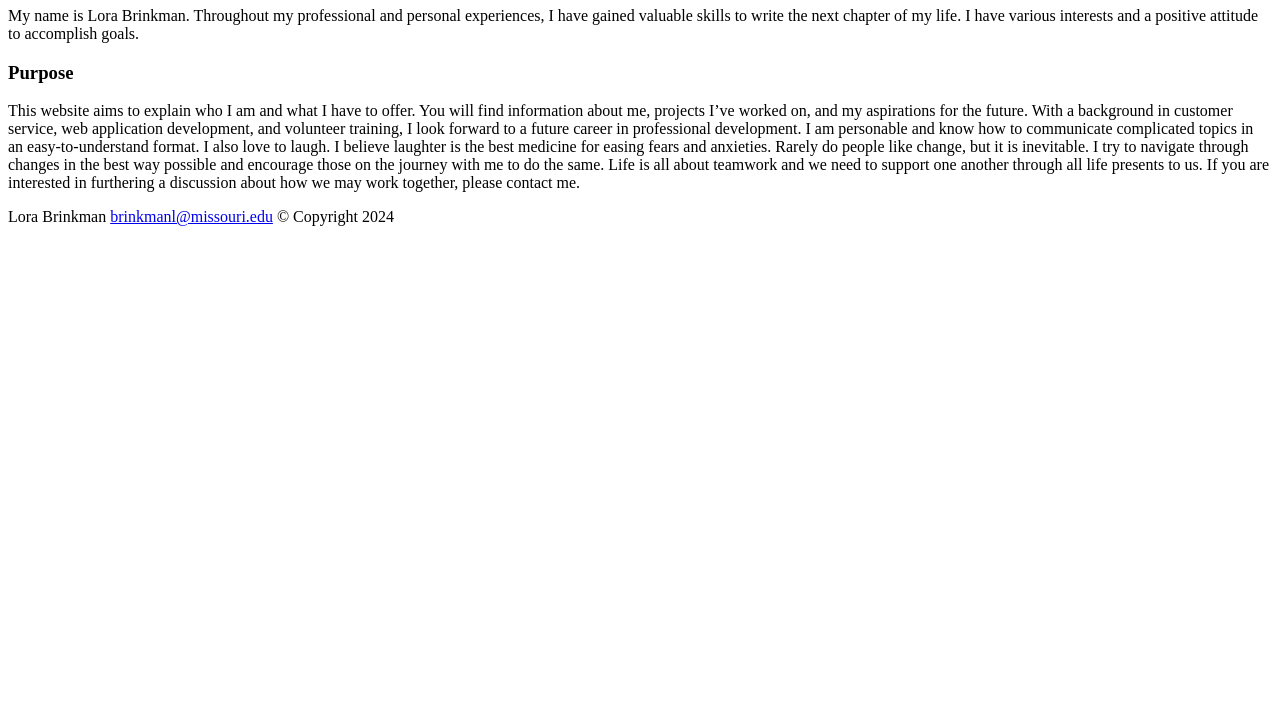
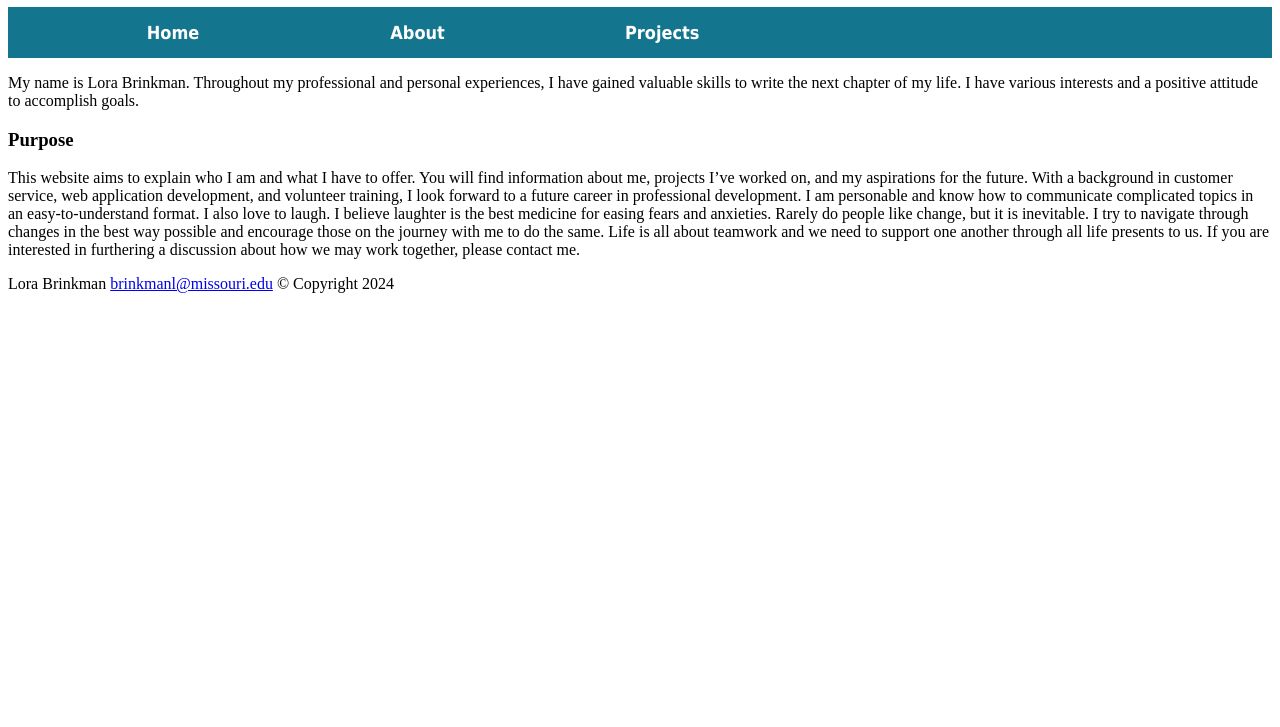
Before and after one commit to brinkmanl/brinkmanl.github.io, a plain HTML site: page islt_7310/index.html in a window 1280 px wide. Shown: the part 73-800 px from the top of the page. Drawn offline with Linux system fonts and the light colour scheme.

Commit message:
Add files via upload

```diff
--- a/islt_7310/index.html
+++ b/islt_7310/index.html
@@ -24,17 +24,24 @@
                <meta charset="utf-8">
                <title>Lora Brinkman</title>
                <link rel="stylesheet" href="style.css">
+               <link rel="stylesheet" href="nav.css">
 </head>
 <body>
     <header>
         <h1>Lora Brinkman</h1>
     </header>
 
-    <nav>
+    <nav id="nav_menu">
+        <ul>
+            <li><a href="index.html">Home</a></li>
+            <li><a href="about.html">About</a></li>
+            <li><a href="#projects.html">Projects</a></li>
+        </ul>
 
     </nav>
 
     <main>
+
         <p>My name is Lora Brinkman. Throughout my professional and personal experiences, I have gained valuable skills to write the next chapter of my life. I have various interests and a positive attitude to accomplish goals.</p>
 
         <h3>Purpose</h3>
--- /dev/null
+++ b/islt_7310/nav.css
@@ -0,0 +1,29 @@
+/* styling the navigation bar background, margin, and font; removing the list type */
+#nav_menu ul{
+    background-color: #14758f;
+    margin-bottom: 15px;
+    list-style-type: none;
+    font-family: Tahoma, Geneva, Verdana, sans-serif;
+}
+
+/*styling the list item, setting width, aligning text, setting font-size */
+#nav_menu ul li {
+    display: inline-block;
+    border: 0px;
+    width: 200px;
+    text-align: center;
+    padding:15px 15px 15px 25px;
+    font-size: 18px;
+    }
+
+/*establishing the hover on navigation items */
+    #nav_menu li:hover{
+        background-color: #3a8f14;
+    }
+
+/* setting color and weight for links, removing the default underline on links */
+#nav_menu a {
+        color: #ffffff;
+        font-weight: bold;
+        text-decoration: none;
+        }
```
